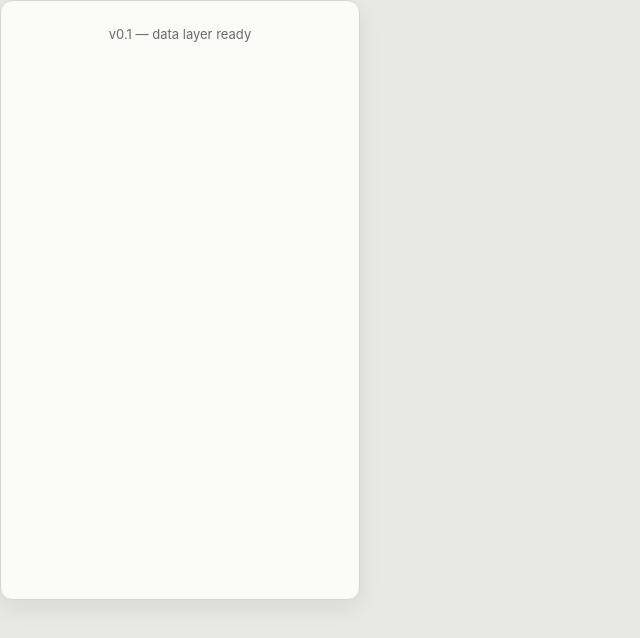
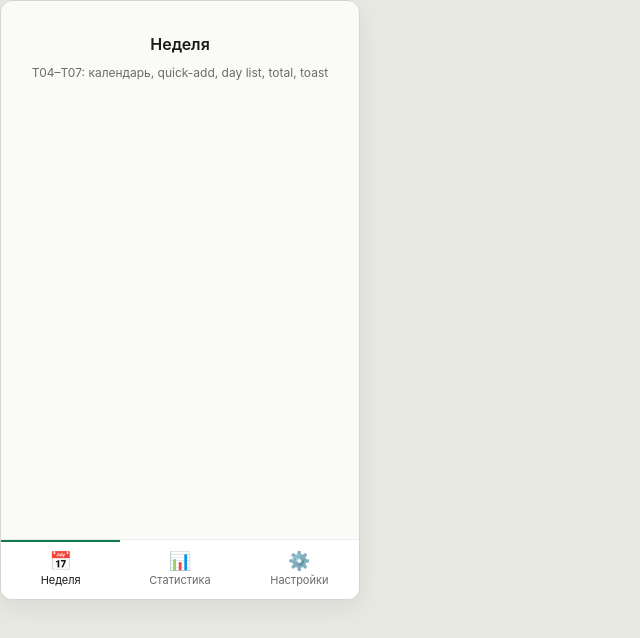
Before and after one commit to instocky/Alcohol-Tracker, a website built with Vite: page index.html in a window 1280 px wide. Shown: the whole page, without its empty margins (0-640 px from the left). Built offline with nearby package versions, Linux system fonts and the light colour scheme; some packages are replaced by stand-ins of ours.

Commit message:
feat: implement T03 router and bottom nav shell
Hash-based router (#week/#stats/#settings, default 'week'). Bottom nav with 3 routes and is-on highlight on active. Three placeholder screens. Build shell mounts frame + screens container + nav. Hashchange refreshes active screen and nav highlight.

```diff
--- a/src/main.ts
+++ b/src/main.ts
@@ -5,28 +5,77 @@ import './ui/styles/app.css';
 import { getPresets, setPresets } from './storage/repo';
 import { migrate } from './storage/migrate';
 import { DEFAULT_PRESETS } from './domain/presets';
+import { getRoute, onRouteChange, type Route } from './ui/router';
+import { renderBottomNav } from './ui/components/bottomNav';
+import { renderWeekScreen } from './ui/week';
+import { renderStatsScreen } from './ui/stats';
+import { renderSettingsScreen } from './ui/settings';
+
+const SCREENS: Record<Route, () => HTMLElement> = {
+  week: renderWeekScreen,
+  stats: renderStatsScreen,
+  settings: renderSettingsScreen,
+};
+
+function buildShell(root: HTMLElement): void {
+  root.innerHTML = '';
+
+  const frame = document.createElement('div');
+  frame.className = 'frame';
+
+  const app = document.createElement('main');
+  app.className = 'app';
+  app.id = 'screens';
+  app.append(SCREENS[getRoute()]());
+
+  const nav = renderBottomNav();
+
+  frame.append(app, nav);
+  root.append(frame);
+}
+
+function refreshActiveScreen(app: HTMLElement, route: Route): void {
+  for (const child of Array.from(app.children)) {
+    if (child instanceof HTMLElement && child.dataset.screen !== route) {
+      child.remove();
+    }
+  }
+  const current = app.querySelector(`[data-screen="${route}"]`);
+  if (!current) {
+    app.append(SCREENS[route]());
+  }
+}
+
+function refreshNavHighlight(): void {
+  const nav = document.querySelector('.nav');
+  if (!nav) return;
+  const route = getRoute();
+  for (const btn of Array.from(nav.querySelectorAll<HTMLButtonElement>('button[data-route]'))) {
+    const isOn = btn.dataset.route === route;
+    btn.classList.toggle('is-on', isOn);
+    btn.setAttribute('aria-current', isOn ? 'page' : 'false');
+  }
+}
 
 async function bootstrap(): Promise<void> {
-  // 1. Migrate (no-op in v0.1, hook for future schema bumps).
   await migrate();
-
-  // 2. Seed presets on first launch.
   const existing = await getPresets();
   if (existing.length === 0) {
     await setPresets([...DEFAULT_PRESETS]);
   }
 
-  // T03 will mount the router; for now show "ready".
   const root = document.getElementById('app');
-  if (root) {
-    root.innerHTML = `
-      <div class="frame">
-        <main class="app" aria-live="polite">
-          <div class="boot">v0.1 — data layer ready</div>
-        </main>
-      </div>
-    `;
-  }
+  if (!root) return;
+
+  buildShell(root);
+  const app = document.getElementById('screens');
+  if (!app) return;
+
+  onRouteChange((route) => {
+    refreshActiveScreen(app, route);
+    refreshNavHighlight();
+  });
+  refreshNavHighlight();
 }
 
 void bootstrap();
--- /dev/null
+++ b/src/ui/components/bottomNav.ts
@@ -0,0 +1,36 @@
+import { getRoute, setRoute, type Route } from '../router';
+
+const ITEMS: ReadonlyArray<{ route: Route; label: string; icon: string }> = [
+  { route: 'week', label: 'Неделя', icon: '📅' },
+  { route: 'stats', label: 'Статистика', icon: '📊' },
+  { route: 'settings', label: 'Настройки', icon: '⚙️' },
+];
+
+export function renderBottomNav(): HTMLElement {
+  const nav = document.createElement('nav');
+  nav.className = 'nav';
+  nav.setAttribute('aria-label', 'Навигация');
+
+  for (const item of ITEMS) {
+    const btn = document.createElement('button');
+    btn.type = 'button';
+    btn.dataset.route = item.route;
+    btn.className = item.route === getRoute() ? 'is-on' : '';
+    btn.setAttribute('aria-current', btn.className ? 'page' : 'false');
+
+    const ic = document.createElement('span');
+    ic.className = 'ic';
+    ic.setAttribute('aria-hidden', 'true');
+    ic.textContent = item.icon;
+
+    const lbl = document.createElement('span');
+    lbl.className = 'lbl';
+    lbl.textContent = item.label;
+
+    btn.append(ic, lbl);
+    btn.addEventListener('click', () => setRoute(item.route));
+    nav.append(btn);
+  }
+
+  return nav;
+}
--- /dev/null
+++ b/src/ui/router.ts
@@ -0,0 +1,27 @@
+// Hash-based router: 3 экрана, default 'week'.
+
+export type Route = 'week' | 'stats' | 'settings';
+
+const VALID: readonly Route[] = ['week', 'stats', 'settings'];
+const DEFAULT: Route = 'week';
+
+function parseHash(hash: string): Route {
+  const clean = hash.startsWith('#') ? hash.slice(1) : hash;
+  return (VALID as readonly string[]).includes(clean) ? (clean as Route) : DEFAULT;
+}
+
+export function getRoute(): Route {
+  return parseHash(window.location.hash);
+}
+
+export function setRoute(r: Route): void {
+  if (window.location.hash !== `#${r}`) {
+    window.location.hash = `#${r}`;
+  }
+}
+
+export function onRouteChange(cb: (r: Route) => void): () => void {
+  const handler = (): void => cb(getRoute());
+  window.addEventListener('hashchange', handler);
+  return () => window.removeEventListener('hashchange', handler);
+}
--- /dev/null
+++ b/src/ui/settings/index.ts
@@ -0,0 +1,14 @@
+// Placeholder. T09 заменит на presets editor + history + CSV export + info strip.
+
+export function renderSettingsScreen(): HTMLElement {
+  const screen = document.createElement('section');
+  screen.className = 'screen';
+  screen.dataset.screen = 'settings';
+  screen.innerHTML = `
+    <div class="placeholder">
+      <div class="big">Настройки</div>
+      <div class="small">T09: пресеты, история (20), CSV экспорт, info-полоса</div>
+    </div>
+  `;
+  return screen;
+}
--- /dev/null
+++ b/src/ui/stats/index.ts
@@ -0,0 +1,14 @@
+// Placeholder. T08 заменит на period switcher + 4 metric cards.
+
+export function renderStatsScreen(): HTMLElement {
+  const screen = document.createElement('section');
+  screen.className = 'screen';
+  screen.dataset.screen = 'stats';
+  screen.innerHTML = `
+    <div class="placeholder">
+      <div class="big">Статистика</div>
+      <div class="small">T08: неделя / месяц / год, 4 карточки метрик</div>
+    </div>
+  `;
+  return screen;
+}
--- a/src/ui/styles/app.css
+++ b/src/ui/styles/app.css
@@ -32,9 +32,66 @@ body {
   min-height: 0;
 }
 
-.boot {
-  padding: 24px 14px;
+.screen {
+  display: none;
+  flex: 1;
+  flex-direction: column;
+  min-height: 0;
+}
+
+.screen.is-active {
+  display: flex;
+}
+
+.placeholder {
+  padding: 32px 16px;
+  text-align: center;
   color: var(--fg-muted);
-  text-align: center;
-  font-size: 13px;
 }
+
+.placeholder .big {
+  font-size: 16px;
+  font-weight: 600;
+  color: var(--fg);
+  margin-bottom: 8px;
+}
+
+.placeholder .small {
+  font-size: 12px;
+}
+
+.nav {
+  display: grid;
+  grid-template-columns: repeat(3, 1fr);
+  background: var(--surface);
+  border-top: 1px solid var(--line);
+}
+
+.nav button {
+  appearance: none;
+  background: none;
+  border: none;
+  padding: 10px 0;
+  cursor: pointer;
+  color: var(--fg-muted);
+  font-size: 11px;
+  display: flex;
+  flex-direction: column;
+  align-items: center;
+  gap: 3px;
+  border-top: 2px solid transparent;
+}
+
+.nav button.is-on {
+  color: var(--fg);
+  border-top-color: var(--accent);
+}
+
+.nav button .ic {
+  font-size: 18px;
+  line-height: 1;
+}
+
+.nav button .lbl {
+  font-size: 11px;
+}
--- /dev/null
+++ b/src/ui/week/index.ts
@@ -0,0 +1,14 @@
+// Placeholder. T04 заменит на calendar + day title + quick-add + dayList + total.
+
+export function renderWeekScreen(): HTMLElement {
+  const screen = document.createElement('section');
+  screen.className = 'screen is-active';
+  screen.dataset.screen = 'week';
+  screen.innerHTML = `
+    <div class="placeholder">
+      <div class="big">Неделя</div>
+      <div class="small">T04–T07: календарь, quick-add, day list, total, toast</div>
+    </div>
+  `;
+  return screen;
+}
```
